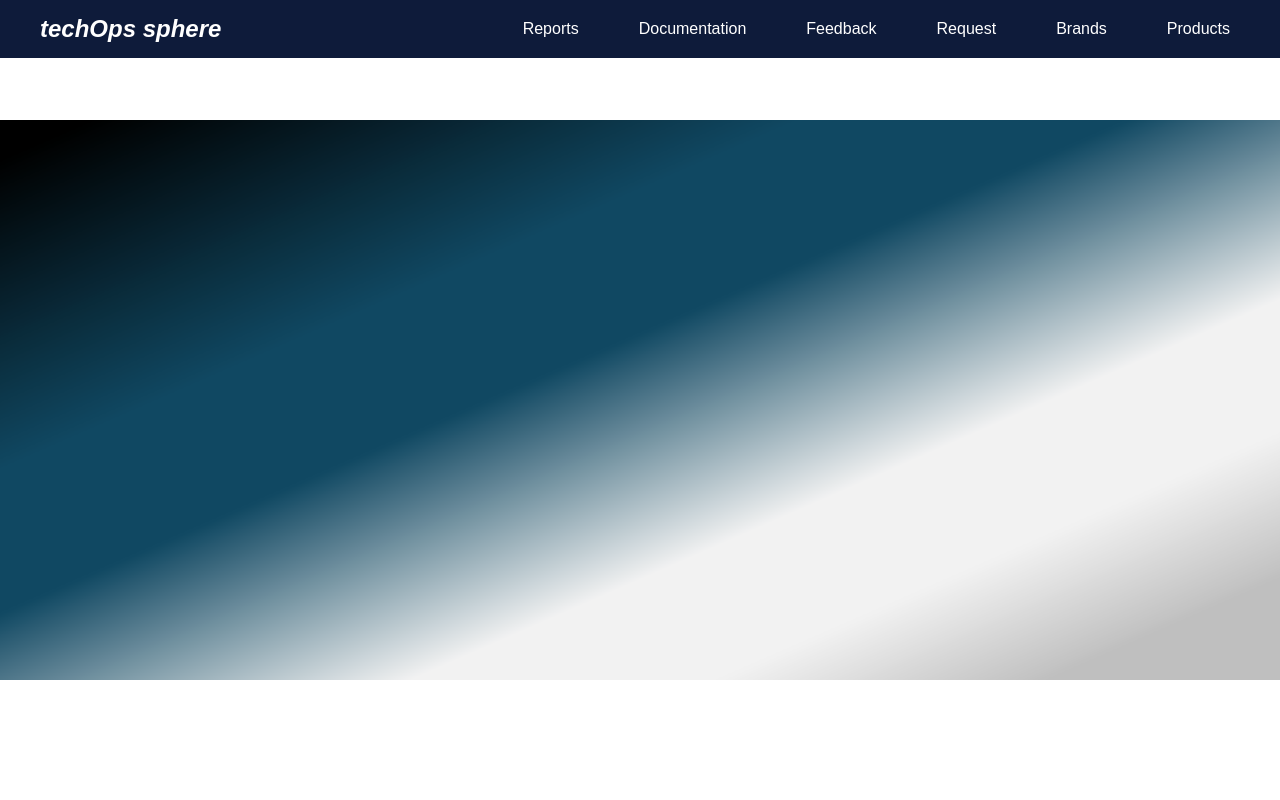
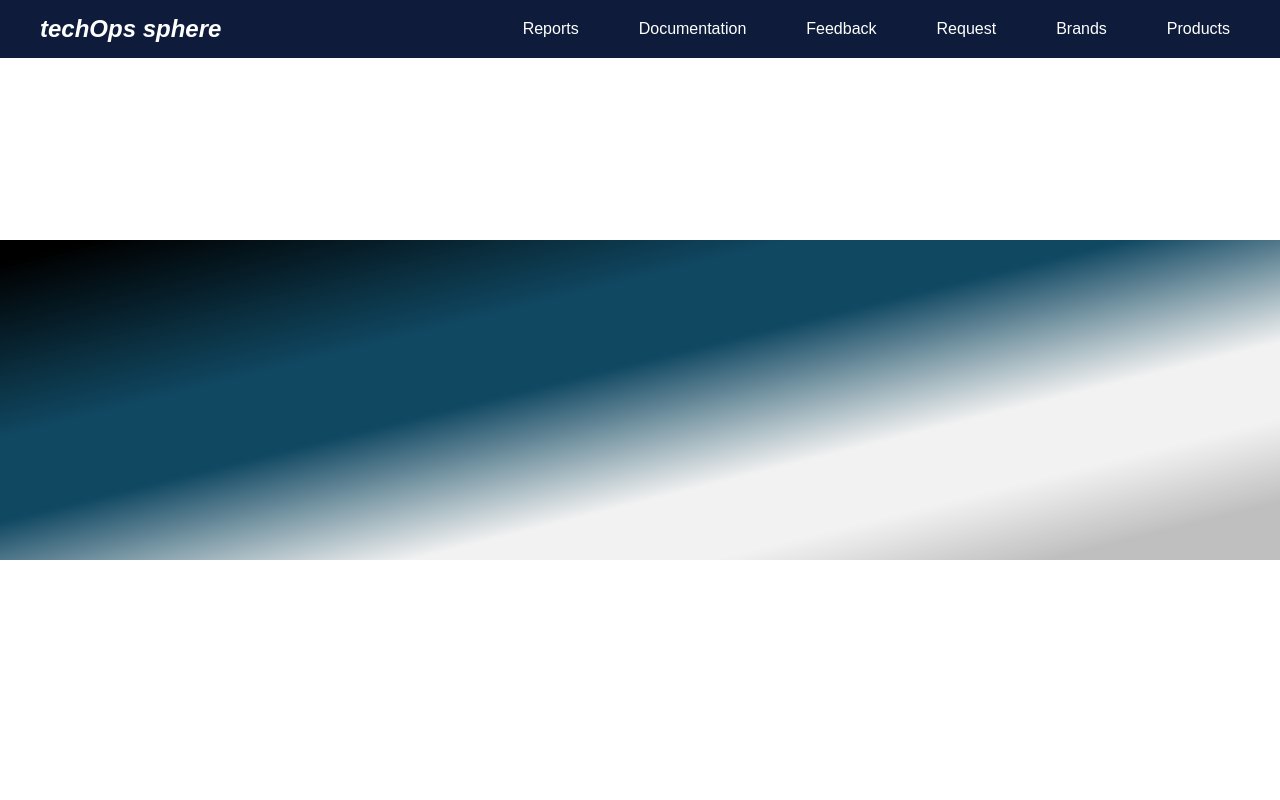
Before and after one commit to harshalraut23/topspheredev, a FastAPI app: page / in a window 1280 px wide. Run offline with FastAPI, Linux system fonts and the light colour scheme.

```diff
--- a/static/style.css
+++ b/static/style.css
@@ -4,7 +4,7 @@ body {
     padding: 0;
     font-family: Arial, sans-serif;
     background-image: url('/static/SnowGate.png'); /* Background image */
-    background-size: 100% 70vh; /* Set width to 100% and height to 70% of the viewport */
+    background-size: 100% 40vh; /* Set width to 100% and height to 70% of the viewport */
     background-position: center; /* Center the image */
     background-repeat: no-repeat; /* Prevent the image from repeating */
     height: 100vh; /* Full viewport height */
```
